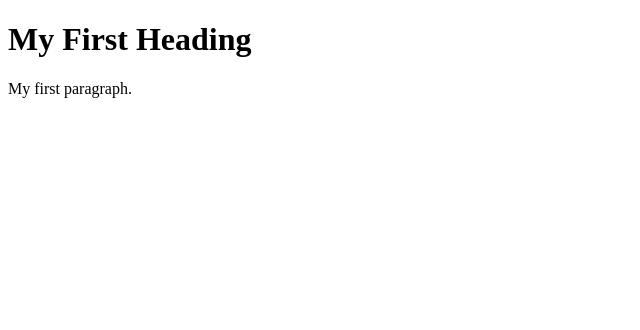
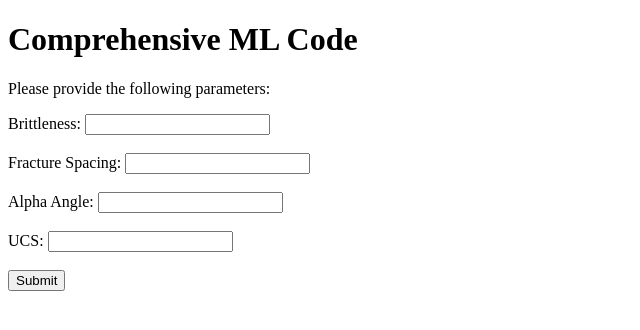
Before and after one commit to ArshamMoayediFar/test, a plain HTML site: page index.html in a window 1280 px wide. Shown: the whole page, without its empty margins (0-640 px from the left). Drawn offline with Linux system fonts and the light colour scheme.

Commit message:
Update index.html

```diff
--- a/index.html
+++ b/index.html
@@ -1,9 +1,27 @@
 <!DOCTYPE html>
-<html>
+<html lang="en">
+<head>
+    <meta charset="UTF-8">
+    <meta name="viewport" content="width=device-width, initial-scale=1.0">
+    <title>Comprehensive ML Code</title>
+</head>
 <body>
+    <h1>Comprehensive ML Code</h1>
+    <p>Please provide the following parameters:</p>
+    <form action="/predict" method="post">
+        <label for="brittleness">Brittleness:</label>
+        <input type="number" id="brittleness" name="brittleness" step="0.01" required><br><br>
 
-<h1>My First Heading</h1>
-<p>My first paragraph.</p>
+        <label for="fracture_spacing">Fracture Spacing:</label>
+        <input type="number" id="fracture_spacing" name="fracture_spacing" step="0.01" required><br><br>
 
+        <label for="alpha_angle">Alpha Angle:</label>
+        <input type="number" id="alpha_angle" name="alpha_angle" step="0.01" required><br><br>
+
+        <label for="ucs">UCS:</label>
+        <input type="number" id="ucs" name="ucs" step="0.01" required><br><br>
+
+        <input type="submit" value="Submit">
+    </form>
 </body>
 </html>
```
